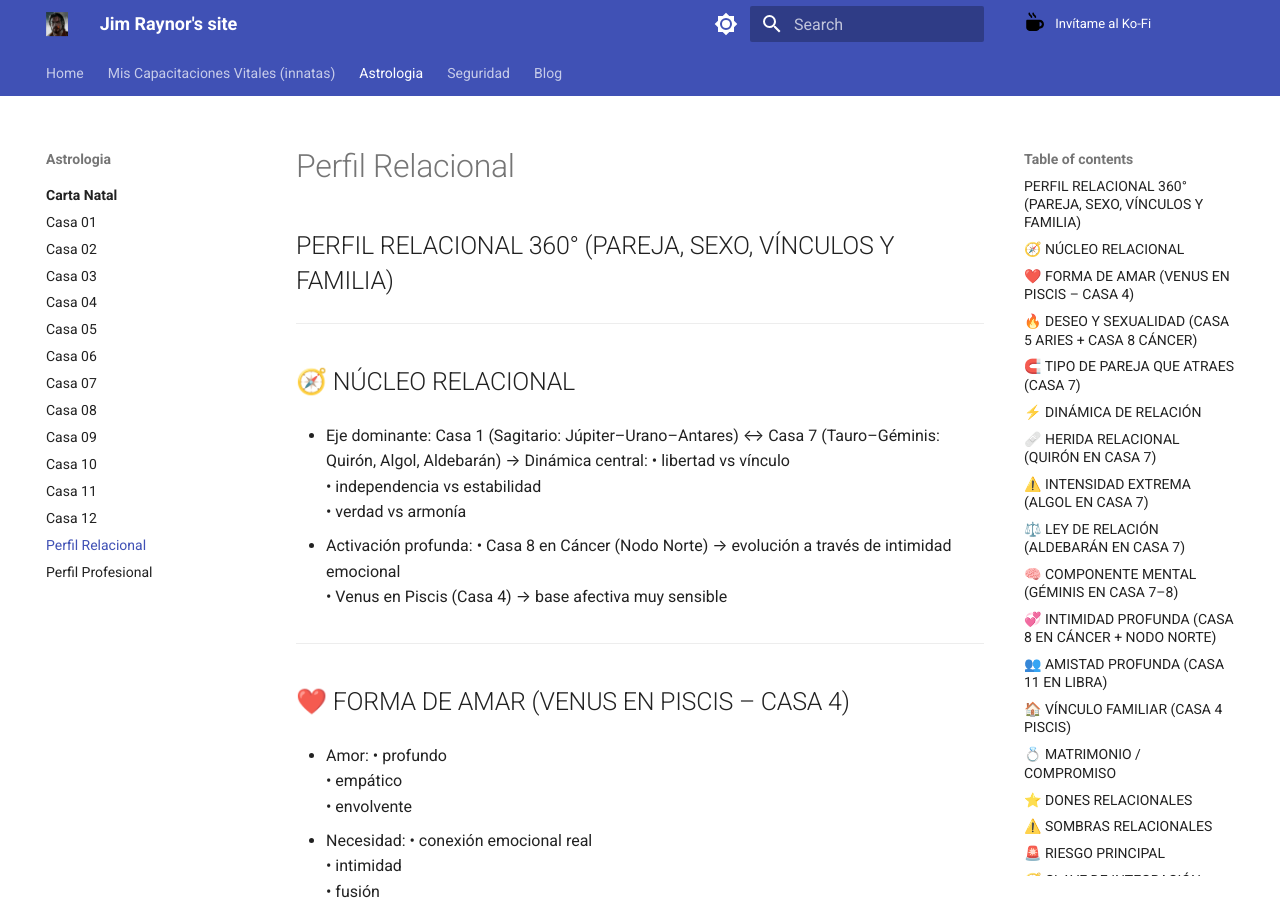
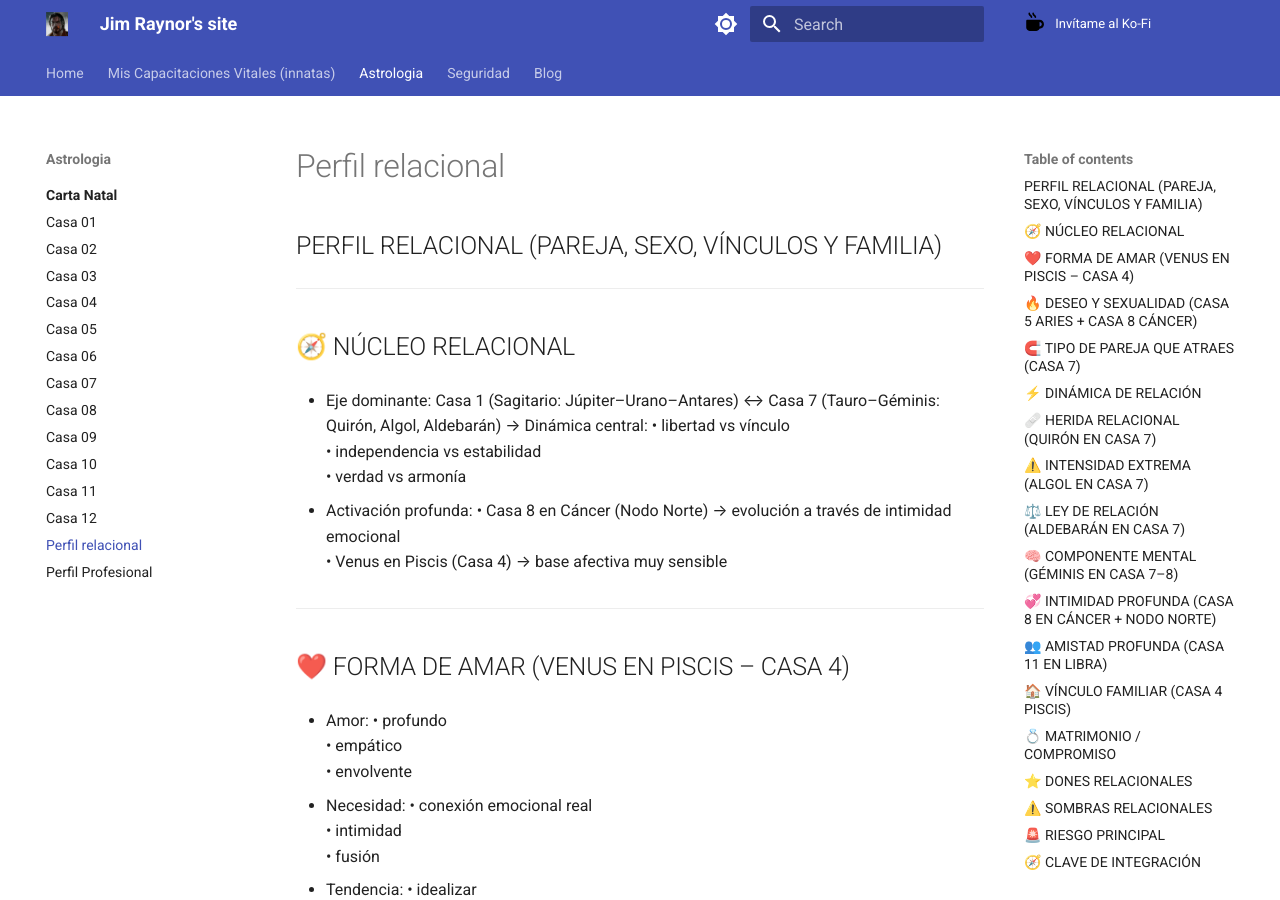
Before and after one commit to jimraynor88/blog, an MkDocs documentation site: the page built from docs/Astrologia/Carta_Natal/perfil_relacional.md, in a window 1280 px wide and 900 px high. Built offline with MkDocs 1.6.1 and Material for MkDocs 9.7.7, drawn with Linux system fonts in a browser that asks for light colours; some of the changed lines change nothing that is shown.

Commit message:
Update perfil_relacional.md

```diff
--- a/docs/Astrologia/Carta_Natal/perfil_relacional.md
+++ b/docs/Astrologia/Carta_Natal/perfil_relacional.md
@@ -1,20 +1,5 @@
----
-layout: post
-tags: []
-categories: []
-#date: 2019-06-25 13:14:15
-#excerpt: ''
-#image: 'BASEURL/assets/blog/img/.png'
-#description:
-#permalink:
-title: 'Perfil Relacional'
----
 
-
-
-
-----
-## PERFIL RELACIONAL 360° (PAREJA, SEXO, VÍNCULOS Y FAMILIA)
+## PERFIL RELACIONAL (PAREJA, SEXO, VÍNCULOS Y FAMILIA)
 
 ---
 
```
